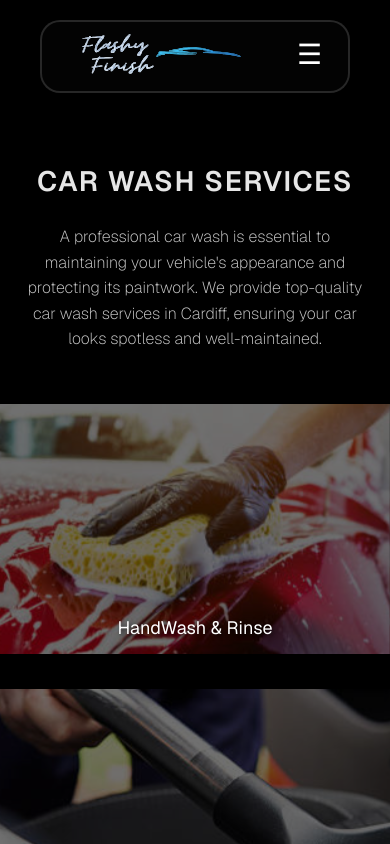
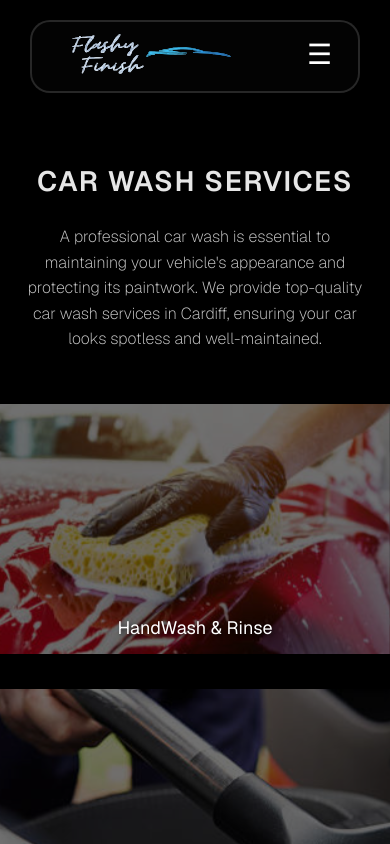
Before and after one commit to sachin9345/finalflash, a React (Vite) app: page /services in a window 390 px wide. Shown: the top 844 px of the page. Built offline with nearby package versions, Linux system fonts and the light colour scheme.

Commit message:
Update App.css

```diff
--- a/src/App.css
+++ b/src/App.css
@@ -6,17 +6,7 @@ body, html {
   background-color: #000000;
   color: white;
 }
-@media (max-width: 480px) {
-  .navadjust{
-    padding: 0 10px;
-  }
-}
 
-@media (max-width: 768px) {
-  .navadjust{
-    padding: 0 10px;
-  }
-}
 .navadjust{
   margin:0 30px;
 }
```
